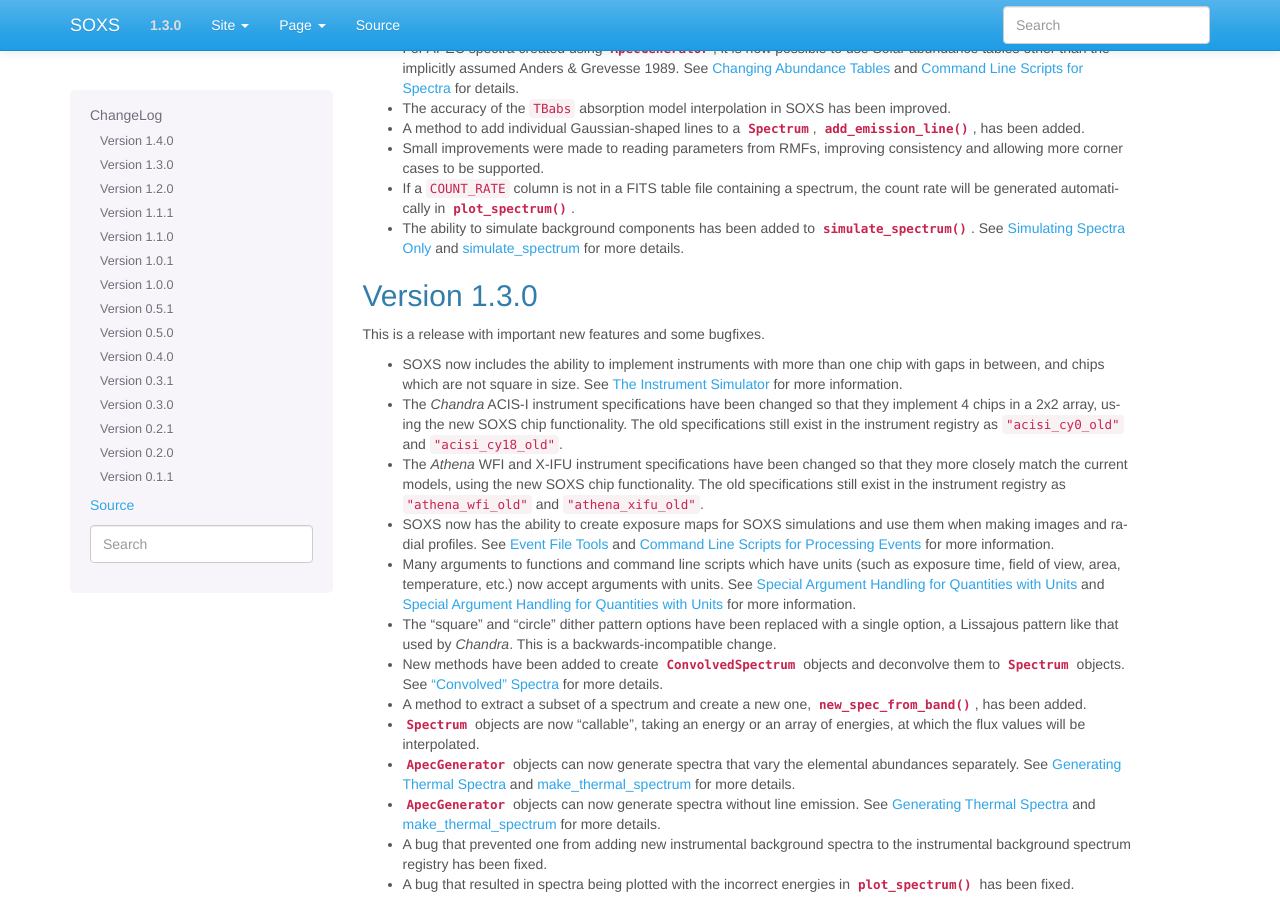
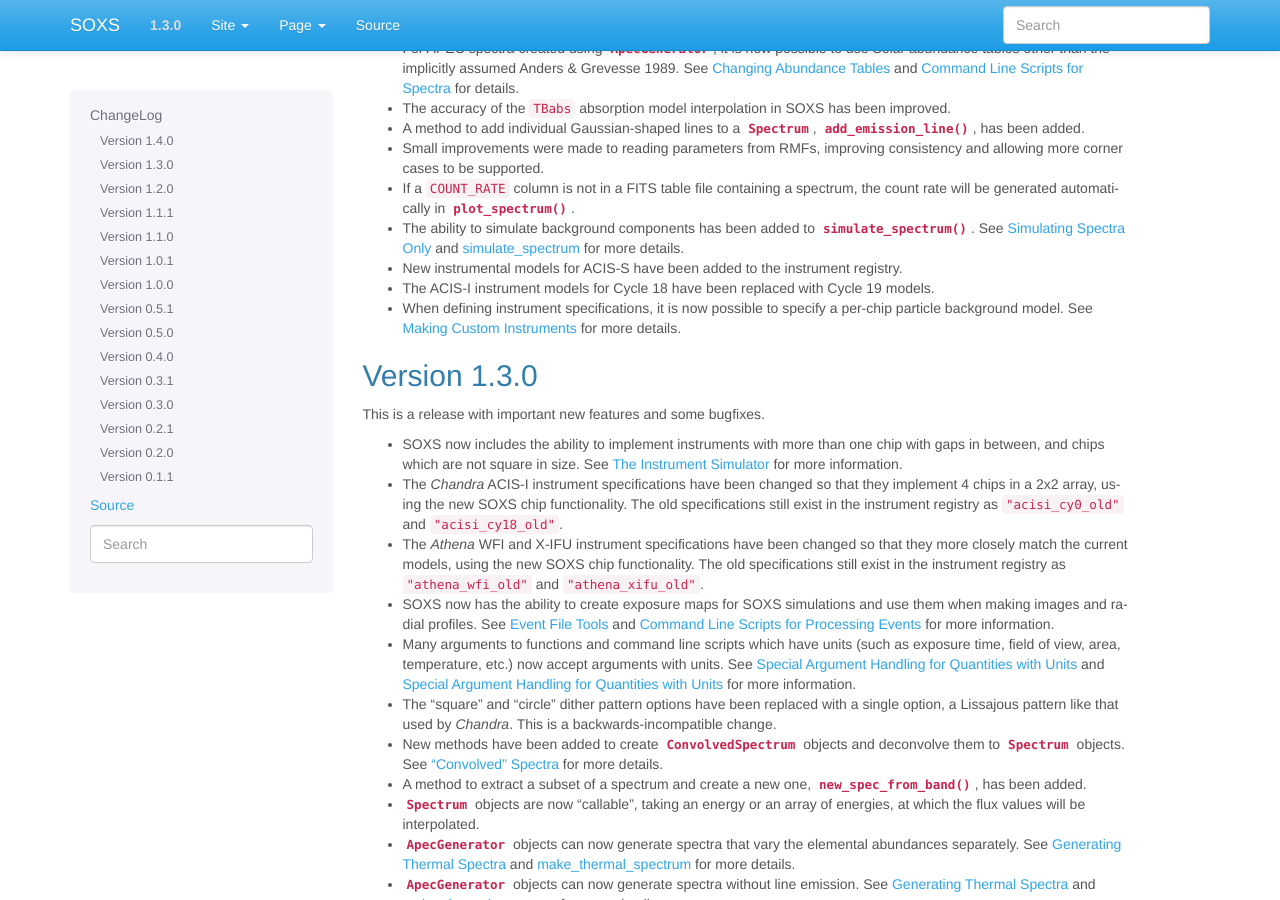
Before and after one commit to lynx-x-ray-observatory/soxs, a Sphinx documentation site: the page built from doc/source/changelog.rst, in a window 1280 px wide and 900 px high, scrolled down 421 px. Built offline with Sphinx 7.4.7, drawn with Linux system fonts in a browser that asks for light colours.

Commit message:
more doc updates

```diff
--- a/doc/source/changelog.rst
+++ b/doc/source/changelog.rst
@@ -39,6 +39,10 @@ This is a release with a number of important new features and some bugfixes.
 * The ability to simulate background components has been added to
   :func:`~soxs.instrument.simulate_spectrum`. See :ref:`simulate-spectrum` and
   :ref:`cmd-simulate-spectrum` for more details.
+* New instrumental models for ACIS-S have been added to the instrument registry.
+* The ACIS-I instrument models for Cycle 18 have been replaced with Cycle 19 models.
+* When defining instrument specifications, it is now possible to specify a per-chip
+  particle background model. See :ref:`custom-instruments` for more details.
 
 Version 1.3.0
 -------------
--- a/doc/source/users_guide/instrument.rst
+++ b/doc/source/users_guide/instrument.rst
@@ -359,6 +359,8 @@ The various parts of each instrument specification are:
 As SOXS matures, this list of specifications will likely expand, and the number
 of options for some of them (e.g., the PSF) will also expand.
 
+.. _custom-instruments:
+
 Making Custom Instruments
 +++++++++++++++++++++++++
 
```
